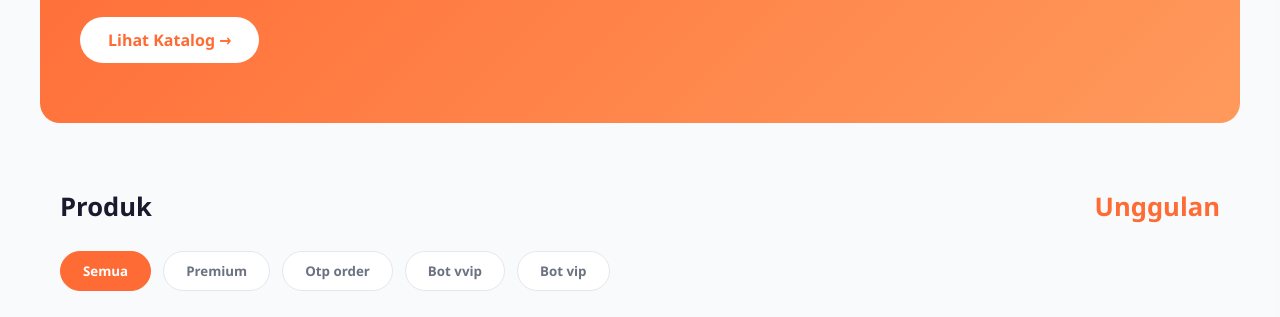
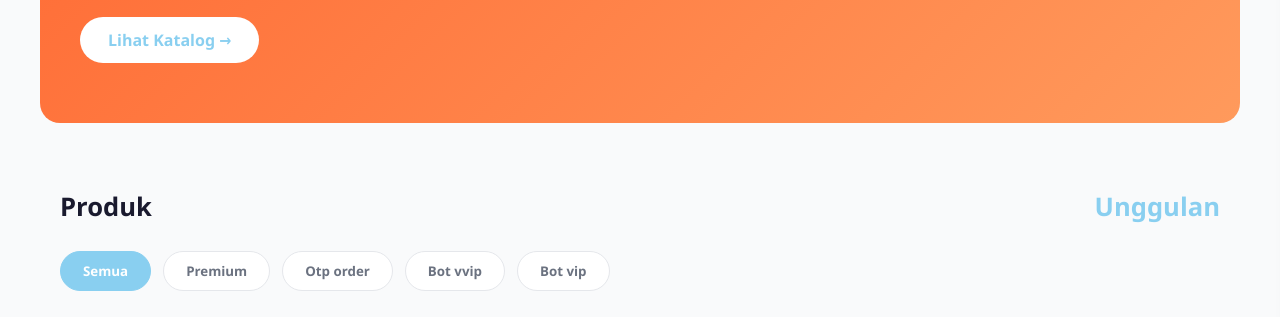
Before and after one commit to xolofox-web/web_desain, a website: page index.html in a window 1280 px wide. Shown: the part 262-579 px from the top of the page. Drawn offline with Linux system fonts and the light colour scheme.

Commit message:
Change primary color from #ff6b35 to #89CFF0

```diff
--- a/index.html
+++ b/index.html
@@ -8,7 +8,7 @@
   /* ============ RESET & VARIABEL ============ */
   * { margin: 0; padding: 0; box-sizing: border-box; }
   :root {
-    --primary: #ff6b35;
+    --primary: #89CFF0;
     --primary-dark: #e05520;
     --dark: #1a1a2e;
     --gray: #6b7280;
```
